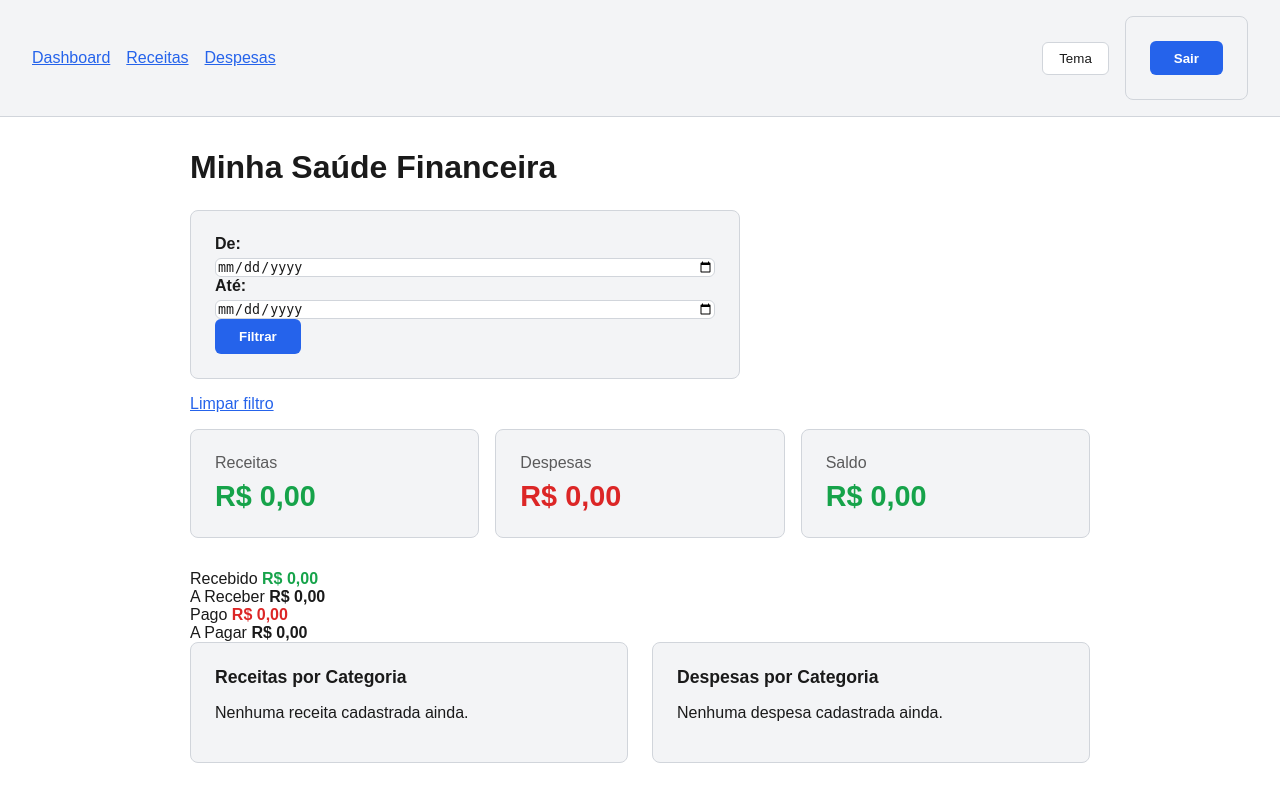
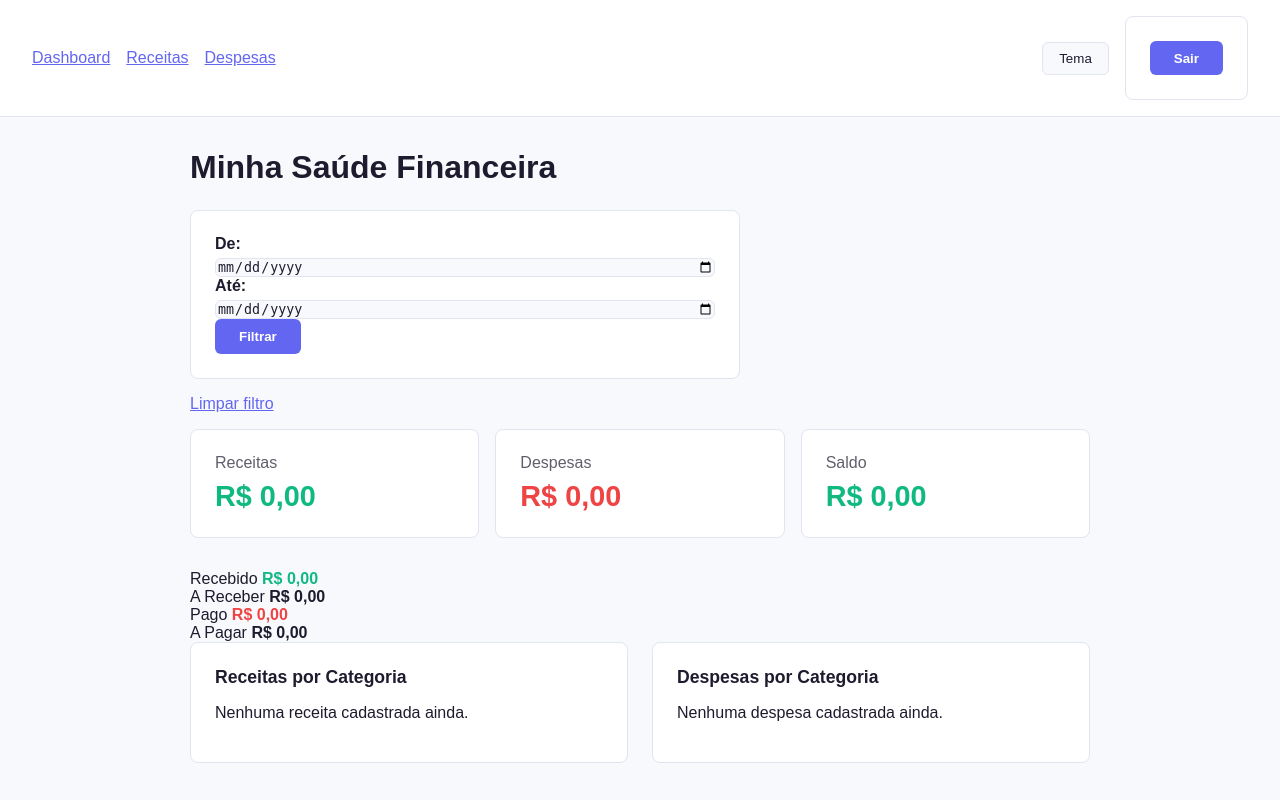
Before and after one commit to ReneBerredo/Controle-Financeiro, a Django app: page /financas/ in a window 1280 px wide. Run offline with Django 5.2, Linux system fonts and the light colour scheme; the visitor is signed in with stand-in values (Sample User, id 1); data that the repository does not hold is empty.

Commit message:
Atualizacao das paletas de cores para visual mais moderno

```diff
--- a/static/css/style.css
+++ b/static/css/style.css
@@ -1,17 +1,23 @@
 :root {
-    --cor-fundo: #ffffff;
-    --cor-texto: #1a1a1a;
-    --cor-primaria: #2563eb;
-    --cor-card: #f3f4f6;
-    --cor-borda: #d1d5db;
+    --cor-fundo: #f8f9fc;
+    --cor-texto: #1e1b2e;
+    --cor-primaria: #6366f1;
+    --cor-primaria-hover: #4f46e5;
+    --cor-card: #ffffff;
+    --cor-borda: #e2e4f0;
+    --cor-sucesso: #10b981;
+    --cor-perigo: #ef4444;
 }
 
 [data-tema="escuro"] {
-    --cor-fundo: #121212;
-    --cor-texto: #e5e5e5;
-    --cor-primaria: #60a5fa;
-    --cor-card: #1e1e1e;
-    --cor-borda: #333333;
+    --cor-fundo: #13111c;
+    --cor-texto: #e9e7f5;
+    --cor-primaria: #818cf8;
+    --cor-primaria-hover: #a5b4fc;
+    --cor-card: #1e1b2e;
+    --cor-borda: #2e2a45;
+    --cor-sucesso: #34d399;
+    --cor-perigo: #f87171;
 }
 
 body {
@@ -161,11 +167,11 @@ button[type="submit"]:hover {
 }
 
 .valor-positivo {
-    color: #16a34a;
+    color: var(--cor-sucesso);
 }
 
 .valor-negativo {
-    color: #dc2626;
+    color: var(--cor-perigo);
 }
 
 .secao-categorias {
@@ -212,9 +218,9 @@ button[type="submit"]:hover {
 }
 
 .barra-despesa {
-    background-color: #dc2626;
+    background-color: var(--cor-perigo);
 }
 
 .barra-receita {
-    background-color: #16a34a;
+    background-color: var(--cor-sucesso);
 }
```
